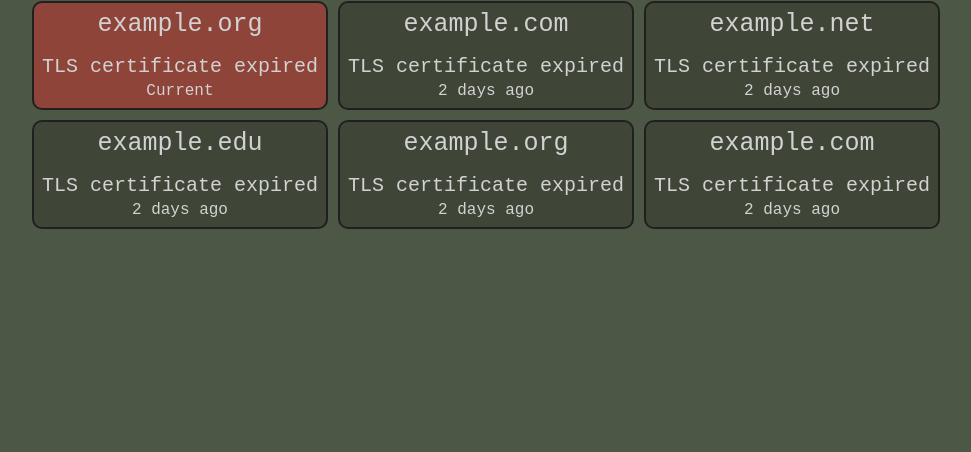
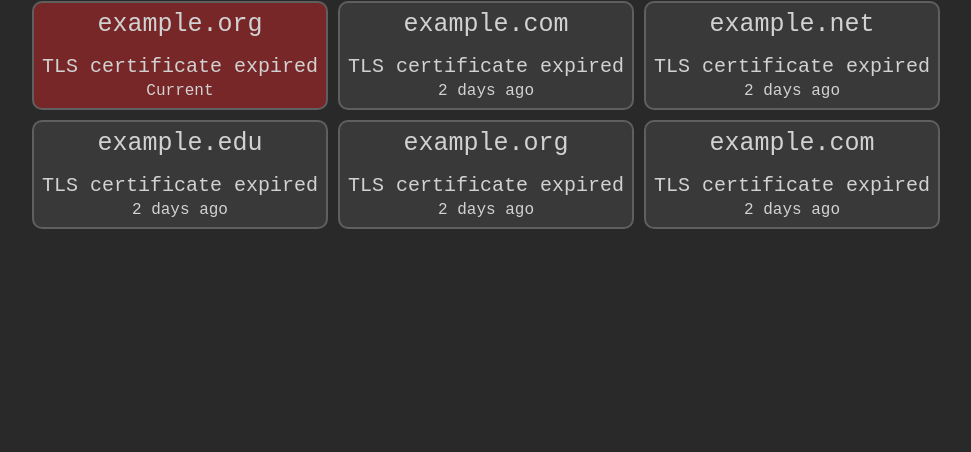
Before and after one commit to beelux/tls-expiry-tracker, a plain HTML site: page frontend/index.html in a window 1280 px wide. Shown: the part 348-800 px from the top of the page, without its empty margins (154-1125 px from the left). Drawn offline with Linux system fonts and the light colour scheme.

Commit message:
fix: add comments for colors

```diff
--- a/frontend/style.css
+++ b/frontend/style.css
@@ -13,8 +13,9 @@ a {
 /* General */
 @import url('https://fonts.googleapis.com/css2?family=DM+Mono:ital,wght@0,300;0,400;0,500;1,300;1,400;1,500&display=swap');
 body {
-	background-color: #393939;
-    background-color: #4D5745;
+    background-color: #393939; /* no clue, original bad idea */
+    background-color: #4D5745; /* green */
+    background-color: #292929; /* dark gray */
 	color: #d2d2d2;
 
     font-family: "Helvetica", "Arial", sans-serif;
@@ -83,10 +84,11 @@ body {
 .incident {
     margin: 5px;
     padding: 7px;
-    /*text-align: center;*/
-    background-color: #454545;
-    background-color: #3F4637;
-    border: #202020 solid 2px;
+    background-color: #454545; /* no clue, original bad idea */
+    background-color: #3F4637; /* green */
+    background-color: #393939; /* dark gray */
+    border: #202020 solid 2px; /* green */
+    border: #5f5f5f solid 2px; /* dark gray */
     border-radius: 10px;
     min-width: 23%;
     flex-grow:0;
```
